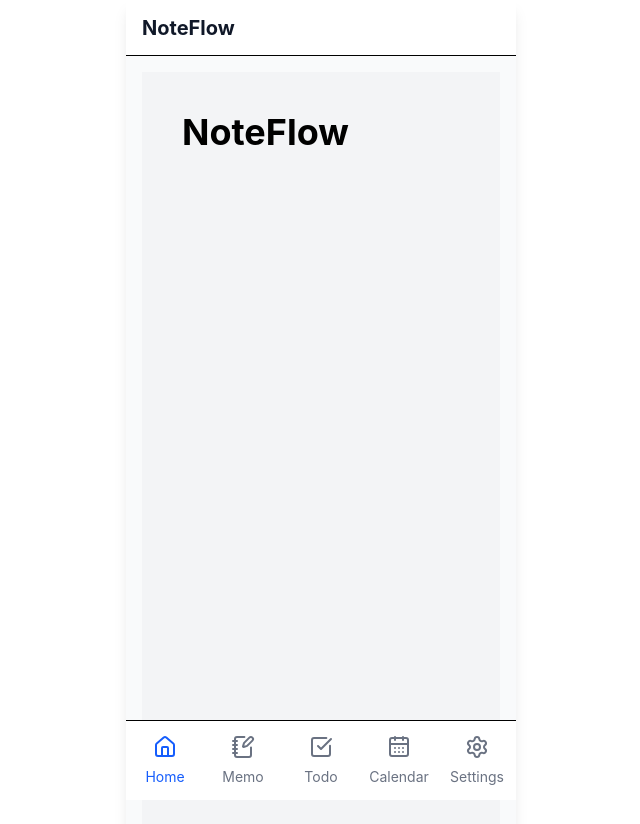
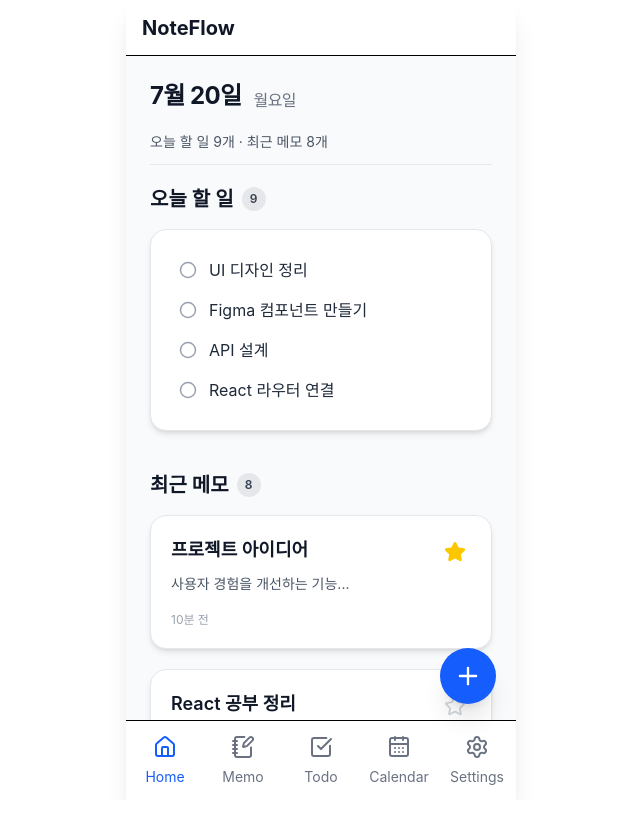
Before and after one commit to yeji0517/noteflow, a React (Vite) app in the folder frontend/: page / in a window 1280 px wide. Shown: the top 824 px of the page, without its empty margins (319-959 px from the left). After the commit the page ends 800 px from the top, so only its background shows below. Built offline with nearby package versions, Linux system fonts and the light colour scheme.

Commit message:
feat: implement home dashboard UI

```diff
--- /dev/null
+++ b/frontend/src/components/home/FloatingActionButton.tsx
@@ -0,0 +1,32 @@
+import { Plus } from "lucide-react";
+
+function FloatingActionButton() {
+    return (
+        <button
+            className="
+                absolute
+                right-5
+                bottom-24
+                z-40
+                flex
+                h-14
+                w-14
+                items-center
+                justify-center
+                rounded-full
+                bg-blue-600
+                text-white
+                shadow-xl
+                transition-all
+                duration-200
+                hover:scale-105
+                hover:bg-blue-700
+                active:scale-95
+            "
+        >
+            <Plus size={28} />
+        </button>
+    );
+}
+
+export default FloatingActionButton;
--- /dev/null
+++ b/frontend/src/components/home/RecentMemoCard.tsx
@@ -0,0 +1,73 @@
+import { Star } from "lucide-react";
+
+type RecentMemoCardProps = {
+    title: string;
+    content: string;
+    time: string;
+    favorite: boolean;
+};
+
+function RecentMemoCard({
+    title,
+    content,
+    time,
+    favorite,
+}: RecentMemoCardProps) {
+    return (
+        <div
+            className="
+                cursor-pointer
+                rounded-2xl
+                border
+                border-gray-200
+                bg-white
+                p-5
+                shadow-md
+                transition-all
+                duration-200
+                hover:shadow-lg
+                min-h-[132px]
+            "
+        >
+            <div className="flex items-start justify-between gap-4">
+                <div className="flex-1">
+                    <h4 className="text-lg font-semibold text-gray-900">
+                        {title}
+                    </h4>
+
+                    <p className="mt-2 line-clamp-2 text-sm leading-6 text-gray-600">
+                        {content}
+                    </p>
+
+                    <span className="mt-4 block text-xs text-gray-400">
+                        {time}
+                    </span>
+                </div>
+
+                <button
+                    className="
+                        flex
+                        h-8
+                        w-8
+                        items-center
+                        justify-center
+                        rounded-full
+                        transition-all
+                        hover:bg-gray-100
+                    "
+                >
+                    <Star
+                        size={22}
+                        className={
+                            favorite
+                                ? "fill-yellow-400 text-yellow-400"
+                                : "text-gray-300"
+                        }
+                    />
+                </button>
+            </div>
+        </div>
+    );
+}
+
+export default RecentMemoCard;
--- /dev/null
+++ b/frontend/src/components/home/TodayTodoCard.tsx
@@ -0,0 +1,62 @@
+import { Circle } from "lucide-react";
+
+type TodayTodoCardProps = {
+    todos: string[];
+};
+
+function TodayTodoCard({ todos }: TodayTodoCardProps) {
+    return (
+        <div
+            className="
+                rounded-2xl
+                border
+                border-gray-200
+                bg-white
+                p-5
+                shadow-md
+                transition-shadow
+                duration-200
+                hover:shadow-lg
+                min-h-[140px]
+            "
+        >
+            <div
+                className="
+                    max-h-40
+                    overflow-y-auto
+                "
+            >
+            <ul>
+                {todos.map((todo, index) => (
+                    <li
+                        key={index}
+                        className="
+                            flex
+                            items-center
+                            gap-3
+                            rounded-lg
+                            px-2
+                            py-2
+                            transition-colors
+                            duration-200
+                            hover:bg-gray-50
+                        "
+                    >
+                        <Circle
+                            size={18}
+                            strokeWidth={2}
+                            className="text-gray-400"
+                        />
+
+                        <span className="text-base leading-6 text-gray-800">
+                            {todo}
+                        </span>
+                    </li>
+                ))}
+            </ul>
+            </div>
+        </div>
+    );
+}
+
+export default TodayTodoCard;
--- a/frontend/src/layouts/MainLayout.tsx
+++ b/frontend/src/layouts/MainLayout.tsx
@@ -1,19 +1,43 @@
-import { Outlet } from "react-router-dom";
+import { Outlet, useLocation } from "react-router-dom";
 
 import TopAppBar from "../components/layout/TopAppBar";
 import BottomNavigation from "../components/layout/BottomNavigation";
+import FloatingActionButton from "../components/home/FloatingActionButton";
 
-function MainLayout(){
+
+function MainLayout() {
+
+    const location=useLocation();
+
+    const showFab = [
+        "/",
+        "/memo",
+        "/todo",
+    ].includes(location.pathname);
+
     return (
-        <div className="mx-auto flex min-h-screen max-w-[390px] flex-col bg-gray-50 shadow-lg">
-            <TopAppBar/>
+        <div
+            className="
+                relative
+                mx-auto
+                flex
+                h-[100dvh]
+                max-w-[390px]
+                flex-col
+                overflow-hidden
+                bg-gray-50
+                shadow-xl
+            "
+        >
+            <TopAppBar />
 
-            {/*현재 페이지*/}
-            <main className="flex-1 w-full max-w-md mx-auto p-4">
+            <main className="flex-1 overflow-y-auto">
                 <Outlet />
             </main>
 
-            <BottomNavigation/>
+            {showFab && <FloatingActionButton />}
+
+            <BottomNavigation />
         </div>
     );
 }
--- a/frontend/src/pages/Home.tsx
+++ b/frontend/src/pages/Home.tsx
@@ -1,10 +1,181 @@
+import TodayTodoCard from "../components/home/TodayTodoCard";
+import RecentMemoCard from "../components/home/RecentMemoCard";
+
+
 function Home(){
+
+    const todayTodos=[
+        "UI 디자인 정리",
+    "Figma 컴포넌트 만들기",
+    "API 설계",
+    "React 라우터 연결",
+    "메모 페이지 UI",
+    "Todo 페이지 UI",
+    "Calendar UI",
+    "Settings UI",
+    "README 작성",
+    ];
+
+    const recentMemos=[
+        {
+            title:"프로젝트 아이디어",
+            content:"사용자 경험을 개선하는 기능...",
+            time:"10분 전",
+            favorite:true,
+        },
+        {
+            title:"React 공부 정리",
+            content:"useState, useEffect...",
+            time:"1시간 전",
+            favorite:false,
+        },
+        {
+            title:"프로젝트 아이디어",
+            content:"사용자 경험을 개선하는 기능...",
+            time:"10분 전",
+            favorite:true,
+        },
+        {
+            title:"React 공부 정리",
+            content:"useState, useEffect...",
+            time:"1시간 전",
+            favorite:false,
+        },
+        {
+            title:"프로젝트 아이디어",
+            content:"사용자 경험을 개선하는 기능...",
+            time:"10분 전",
+            favorite:true,
+        },
+        {
+            title:"React 공부 정리",
+            content:"useState, useEffect...",
+            time:"1시간 전",
+            favorite:false,
+        },
+        {
+            title:"프로젝트 아이디어",
+            content:"사용자 경험을 개선하는 기능...",
+            time:"10분 전",
+            favorite:true,
+        },
+        {
+            title:"React 공부 정리",
+            content:"useState, useEffect...",
+            time:"1시간 전",
+            favorite:false,
+        },
+    ];
+
+    const today=new Date();
+
+    const formattedDate=today.toLocaleDateString("ko-KR",{
+        /*year:"numeric",*/
+        month:"long",
+        day:"numeric",
+    });
+
+    const weekday=today.toLocaleDateString("ko-KR",{
+        weekday:"long",
+    });
+
     return (
-        <main className="min-h-screen bg-gray-100">
-            <h1 className="text-4xl font-bold p-10">
-                NoteFlow
-            </h1>
-        </main>
+
+        <div className="bg-gray-50">
+
+            <div className="mx-auto max-w-[390px] px-6 py-6">
+
+                {/*날짜*/}
+                <div>
+                    <h2 className="flex items-end gap-3 text-2xl font-bold tracking-tight text-gray-900">
+                        <span>{formattedDate}</span>
+
+                        <span className="text-base font-medium text-gray-500">
+                            {weekday}
+                        </span>
+                    </h2>
+
+                    <p className="mt-5 text-sm text-gray-600">
+                        오늘 할 일 {todayTodos.length}개 · 최근 메모 {recentMemos.length}개
+                    </p>
+
+
+
+                </div>
+                <div className="mt-3 h-px bg-gray-200"/>
+
+                {/*오늘 할 일*/}
+                <section className="mt-5">
+                    <div className="mb-4 flex items-center gap-2">
+                    <h3 className="text-xl font-semibold text-gray-900">
+                        오늘 할 일
+                    </h3>
+
+                    <span className="flex
+                        h-6
+                        min-w-6
+                        items-center
+                        justify-center
+                        rounded-full
+                        bg-gray-200
+                        px-2
+                        text-xs
+                        font-semibold
+                        text-gray-700">
+                        {todayTodos.length}
+                    </span>
+
+
+                    </div>
+                    <TodayTodoCard todos={todayTodos}/>
+                </section>
+
+                {/*최근 메모*/}
+                <section className="mt-10">
+                    <div className="mb-4 flex items-center gap-2">
+
+                    <h3 className="text-xl font-semibold text-gray-900">
+                        최근 메모
+                    </h3>
+
+                    <span className="flex
+                        h-6
+                        min-w-6
+                        items-center
+                        justify-center
+                        rounded-full
+                        bg-gray-200
+                        px-2
+                        text-xs
+                        font-semibold
+                        text-gray-700">
+                        {recentMemos.length}
+                    </span>
+
+
+                    </div>
+
+                    <div className="space-y-5">
+                        {
+                            recentMemos.map((memo, index)=>
+
+                                <RecentMemoCard
+                                key={index}
+                                {...memo}
+                                />
+
+                            )
+                        }
+                    </div>
+
+                </section>
+
+
+            </div>
+
+
+
+        </div>
     );
 }
 
```
